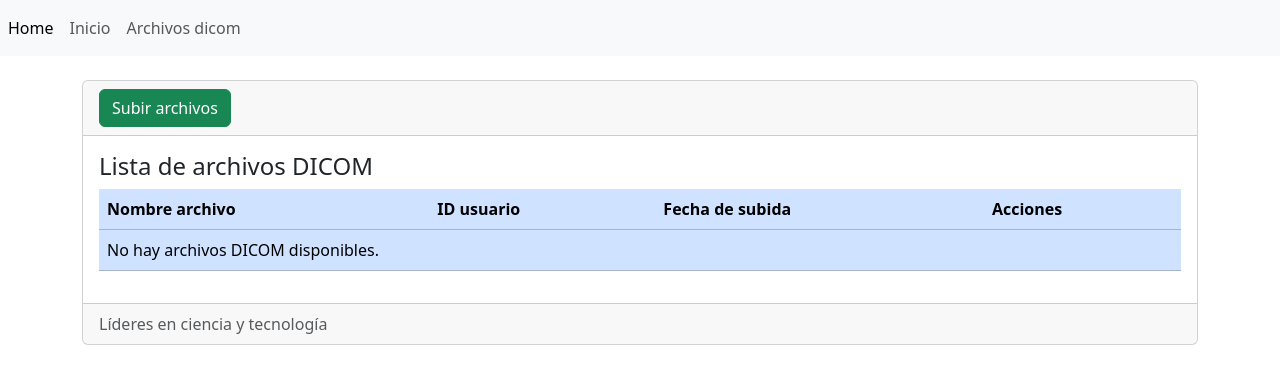
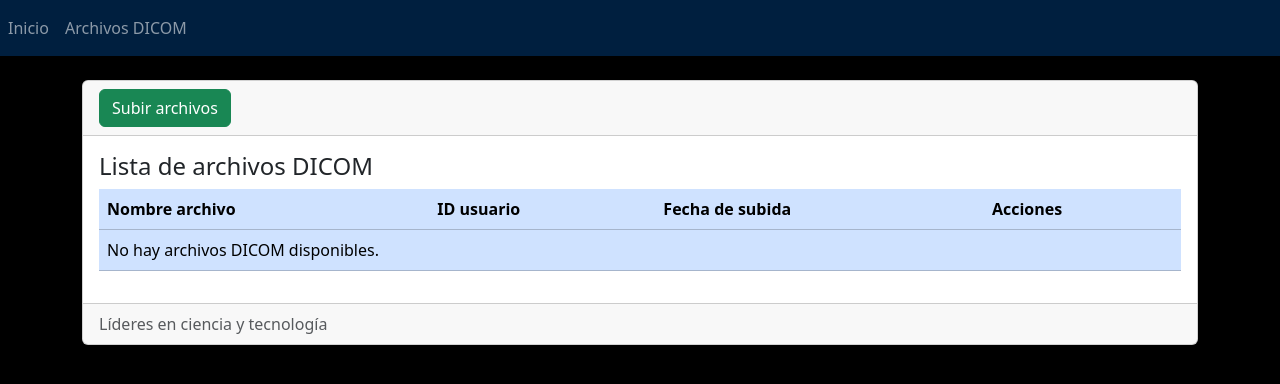
Before and after one commit to Nkolasbbx/dicomViewer, a Django app: page /archivos/ in a window 1280 px wide. Shown: the top 384 px of the page. Run offline with Django 4.2, Linux system fonts and the light colour scheme; data that the repository does not hold is empty; some libraries are stand-ins or nearby versions.

Commit message:
Add files via upload

```diff
--- a/proyecto/dicomViewer/templates/base.html
+++ b/proyecto/dicomViewer/templates/base.html
@@ -3,14 +3,10 @@
 <!doctype html>
 <html lang="en">
 <head>
-        <title> {% block titulo  %}  {% endblock %}</title>
+    <title>{% block titulo %}{% endblock %}</title>
     <!-- Required meta tags -->
     <meta charset="utf-8" />
-        <meta
-            name="viewport"
-            content="width=device-width, initial-scale=1, shrink-to-fit=no"
-        />
-        <meta name="viewport" content="width=device-width, initial-scale=1.0" />
+    <meta name="viewport" content="width=device-width, initial-scale=1, shrink-to-fit=no" />
     <link href="https://unpkg.com/dropzone@5/dist/min/dropzone.min.css" rel="stylesheet" />
     <script src="https://unpkg.com/dropzone@5/dist/min/dropzone.min.js"></script>
 
@@ -21,40 +17,47 @@
         integrity="sha384-T3c6CoIi6uLrA9TneNEoa7RxnatzjcDSCmG1MXxSR1GAsXEV/Dwwykc2MPK8M2HN"
         crossorigin="anonymous"
     />
+
+    <style>
+        body {
+            background-color: black; /* Aplica el fondo negro a todo el body */
+            color: white; /* Cambia el color del texto a blanco para mejor contraste */
+        }
+
+        /* Estilo personalizado para el navbar */
+        .navbar-custom {
+            background-color: #001F3F; /* Cambia esto por el color azul marino oscuro que desees */
+        }
+
+        /* Agrega cualquier otro estilo que desees aquí */
+    </style>
 </head>
 
 <body>
     <header>
         <!-- place navbar here -->
-            <nav class="navbar navbar-expand navbar-light bg-light">
+        <nav class="navbar navbar-expand navbar-dark navbar-custom"> <!-- Cambios aquí -->
             <div class="nav navbar-nav">
-                    <a class="nav-item nav-link active" href="" aria-current="page"
-                        >Home <span class="visually-hidden">(current)</span></a
-                    >
                 <a class="nav-item nav-link" href="{% url 'inicio' %}">Inicio</a>
-                    <a class="nav-item nav-link" href="{% url 'archivos' %}">Archivos dicom</a>
+                <a class="nav-item nav-link" href="{% url 'archivos' %}">Archivos DICOM</a>
             </div>
         </nav>
-
     </header>
 
     <main>
-
         <div class="container-fluid">
             <div class="row">
                 <div class="col-12">
-
-                        {% block contenido  %}  {% endblock %}
-
+                    {% block contenido %}{% endblock %}
                 </div>
             </div>
         </div>
-
     </main>
 
     <footer>
         <!-- place footer here -->
     </footer>
+
     <!-- Bootstrap JavaScript Libraries -->
     <script
         src="https://cdn.jsdelivr.net/npm/@popperjs/core@2.11.8/dist/umd/popper.min.js"
```
Lines whose indentation alone changed are shown as unchanged.
